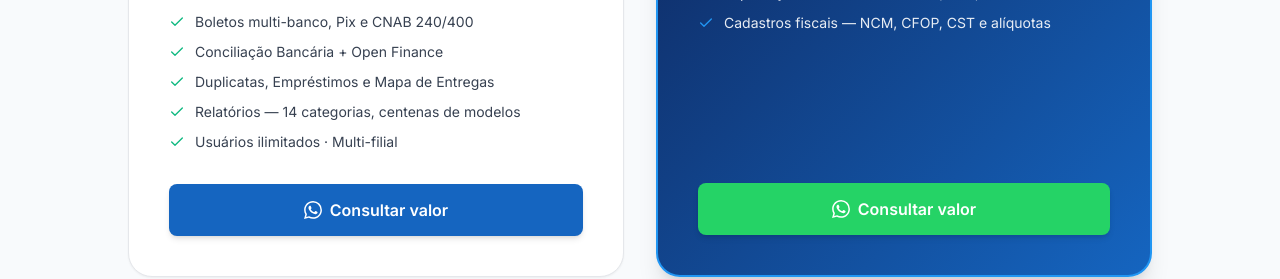
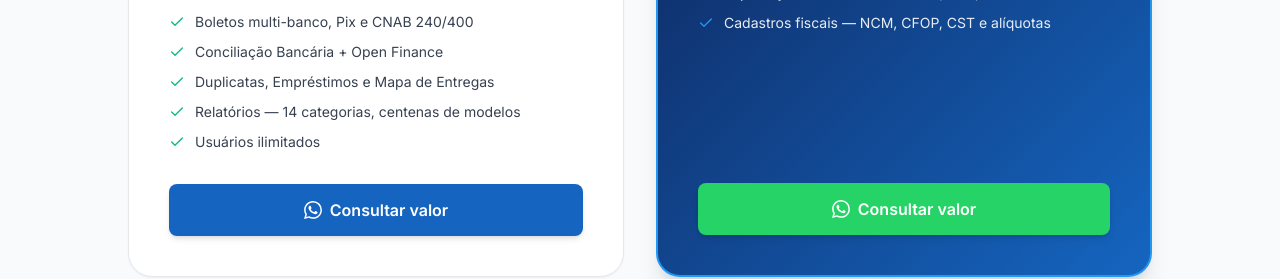
Before and after one commit to lugaerp-boop/luga_site, a Next.js app: page / in a window 1280 px wide. Shown: the part 6300-6579 px from the top of the page. Built offline with nearby package versions, Linux system fonts and the light colour scheme.

Commit message:
fix: remove "Multi-filial" do item de usuarios ilimitados no plano Essencial

```diff
--- a/components/home/Pricing.tsx
+++ b/components/home/Pricing.tsx
@@ -22,7 +22,7 @@ const plans = [
       "Conciliação Bancária + Open Finance",
       "Duplicatas, Empréstimos e Mapa de Entregas",
       "Relatórios — 14 categorias, centenas de modelos",
-      "Usuários ilimitados · Multi-filial",
+      "Usuários ilimitados",
     ],
   },
   {
```
